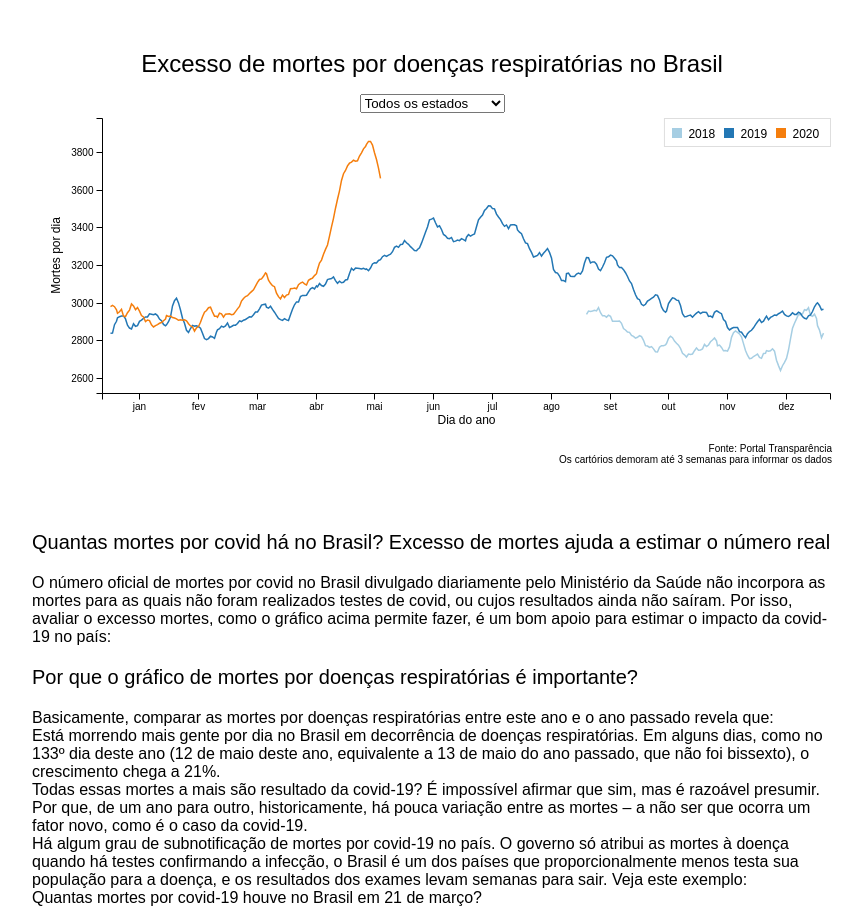
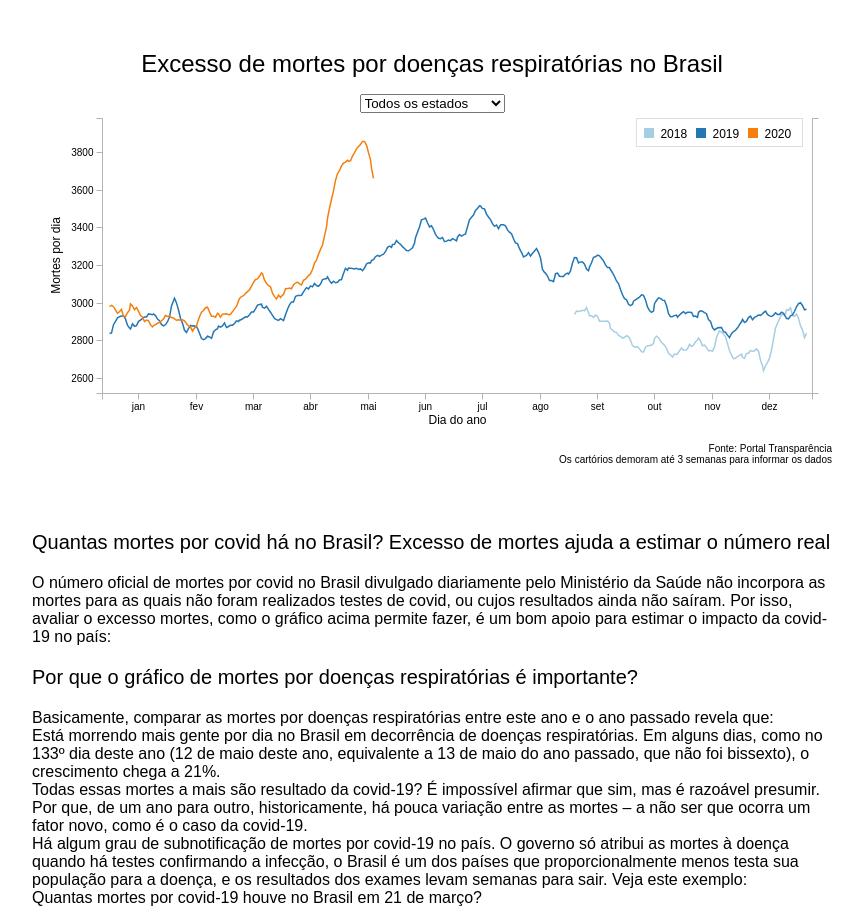
Before and after one commit to resendedaniel/covid, a plain HTML site: page html/index.html in a window 1280 px wide. Shown: the top 910 px of the page, without its empty margins (208-1071 px from the left). Drawn offline with Linux system fonts and the light colour scheme.

Commit message:
Plot aesthetics
Closes issue #7.

Decided to go with the right margin option because it was easier to
implement.

```diff
--- a/html/js/main.js
+++ b/html/js/main.js
@@ -52,6 +52,12 @@ window.addEventListener('load', function () {
           position: 'outer-middle',
         },
       },
+      y2: {
+        show: true,
+        tick: {
+          values: [],
+        }
+      },
     },
     point: {
       show: false,
@@ -61,6 +67,7 @@ window.addEventListener('load', function () {
       inset: {
         anchor: 'top-right',
         step: 1,
+        x: 20,
       },
     },
     tooltip: {
--- a/html/style/main.css
+++ b/html/style/main.css
@@ -4,6 +4,10 @@
 
 .c3-axis-x-label, .c3-axis-y-label {
   font-size: 12px;
+}
+
+.c3-axis > .domain, .c3-axis > .tick > line {
+  stroke: #b3b3b3;
 }
 
 body {
```
